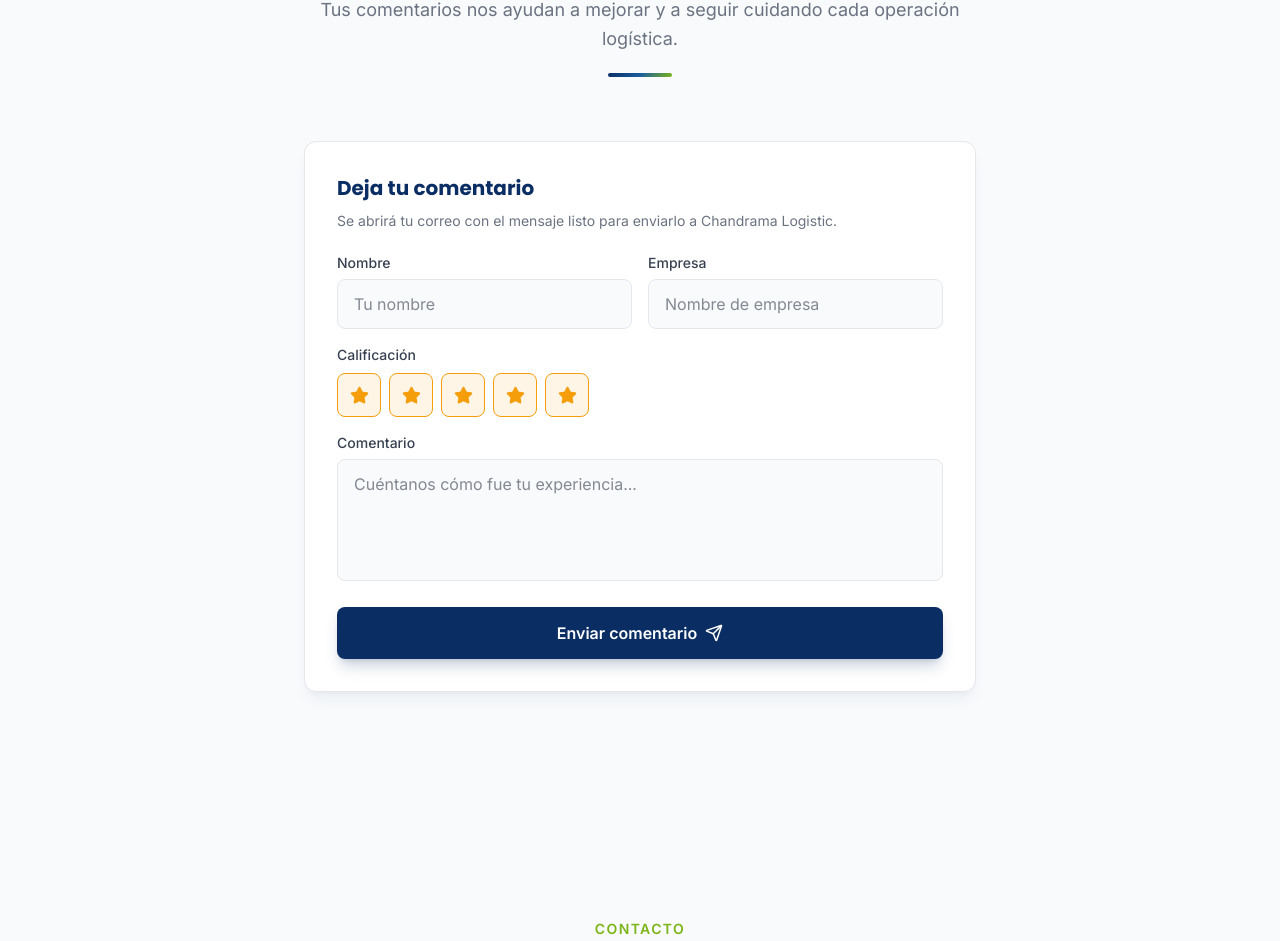
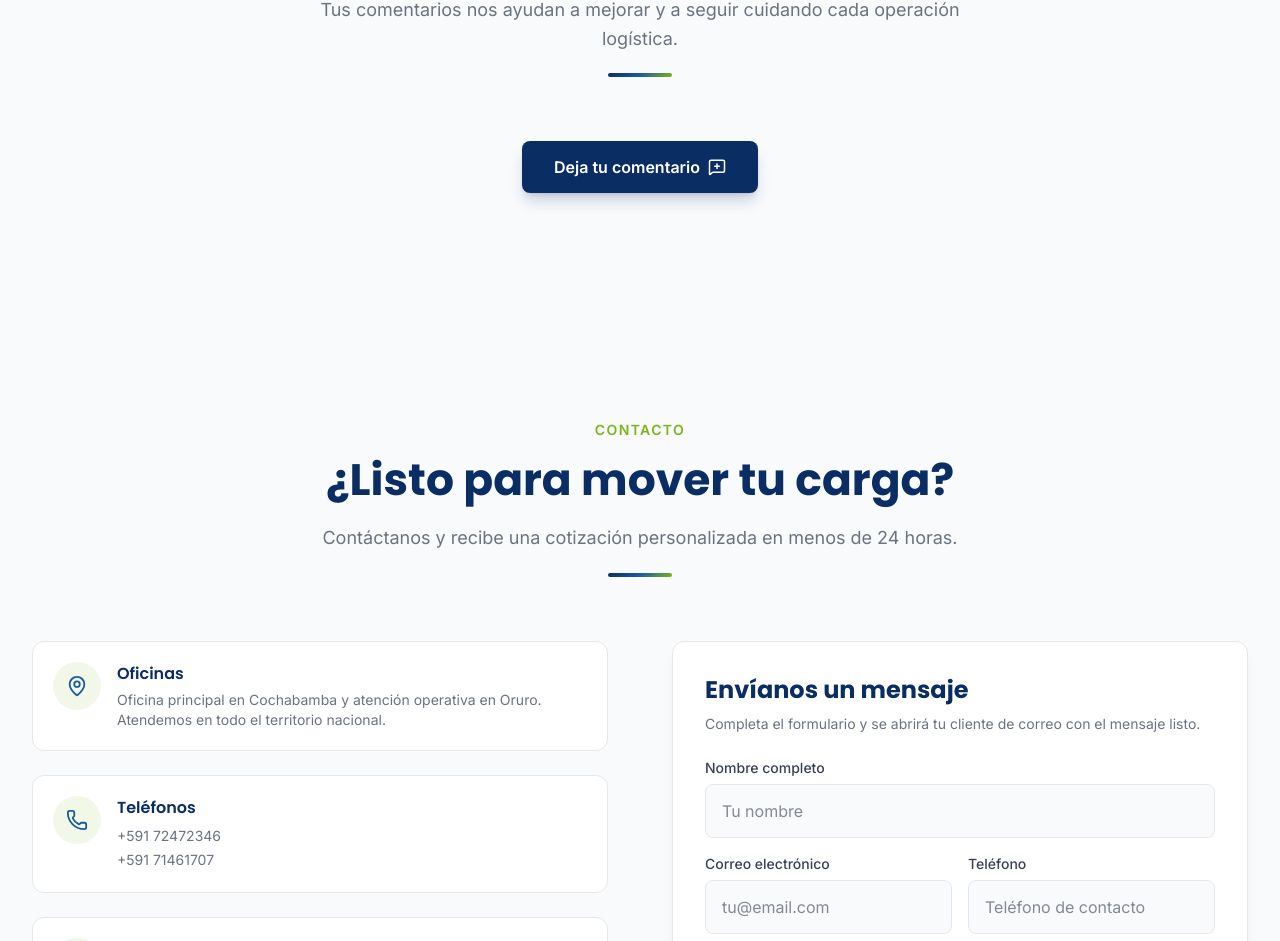
Before and after one commit to lets04/ChandramaLogistic, a React (Vite) app: page / in a window 1280 px wide. Shown: the part 10558-11499 px from the top of the page. Built offline with nearby package versions, Linux system fonts and the light colour scheme.

Commit message:
fix: corregir boton de comentarios

```diff
--- a/src/components/sections/Testimonials.tsx
+++ b/src/components/sections/Testimonials.tsx
@@ -1,11 +1,13 @@
 import { useState, type FormEvent } from 'react'
-import { Send, Star } from 'lucide-react'
+import { MessageSquarePlus, Send, Star, X } from 'lucide-react'
 import { company, testimonials } from '../../data/content'
 import { useScrollAnimation } from '../../hooks/useScrollAnimation'
 import { Button, SectionHeading } from '../ui/SectionHeading'
 
 export function Testimonials() {
   const { ref, isVisible } = useScrollAnimation<HTMLElement>()
+  const [isFormOpen, setIsFormOpen] = useState(false)
+  const [hasSubmitted, setHasSubmitted] = useState(false)
   const [form, setForm] = useState({ name: '', company: '', rating: 5, message: '' })
 
   const handleSubmit = (event: FormEvent) => {
@@ -16,6 +18,7 @@ export function Testimonials() {
       `Nombre: ${form.name}\nEmpresa: ${form.company || 'No especificada'}\nCalificación: ${form.rating}/5\n\nComentario:\n${form.message}`,
     )
 
+    setHasSubmitted(true)
     window.location.href = `mailto:${company.email}?subject=${subject}&body=${body}`
   }
 
@@ -30,11 +33,11 @@ export function Testimonials() {
 
         <div
           className={`mx-auto grid max-w-5xl gap-6 transition-all duration-700 ${
-            testimonials.length > 0 ? 'lg:grid-cols-[1fr_0.9fr]' : 'lg:max-w-2xl'
-          } ${isVisible ? 'translate-y-0 opacity-100' : 'translate-y-8 opacity-0'}`}
+            isVisible ? 'translate-y-0 opacity-100' : 'translate-y-8 opacity-0'
+          }`}
         >
           {testimonials.length > 0 && (
-            <div className="grid gap-4 sm:grid-cols-2 lg:grid-cols-1">
+            <div className="grid gap-4 sm:grid-cols-2 lg:grid-cols-3">
               {testimonials.map((testimonial) => (
                 <article
                   key={testimonial.name}
@@ -59,16 +62,39 @@ export function Testimonials() {
             </div>
           )}
 
+          <div className="mx-auto w-full max-w-2xl">
+            {!isFormOpen && (
+              <div className="flex justify-center">
+                <Button type="button" variant="primary" onClick={() => setIsFormOpen(true)}>
+                  Deja tu comentario
+                  <MessageSquarePlus size={18} />
+                </Button>
+              </div>
+            )}
+
+            {isFormOpen && (
               <form
                 onSubmit={handleSubmit}
                 className="rounded-xl border border-card-border bg-white p-5 shadow-lg shadow-primary/5 sm:p-6 md:p-8"
               >
+                <div className="flex items-start justify-between gap-4">
+                  <div>
                     <h3 className="font-heading text-lg font-bold text-primary sm:text-xl">
                       Deja tu comentario
                     </h3>
                     <p className="mt-2 text-sm leading-relaxed text-text-muted">
                       Se abrirá tu correo con el mensaje listo para enviarlo a Chandrama Logistic.
                     </p>
+                  </div>
+                  <button
+                    type="button"
+                    onClick={() => setIsFormOpen(false)}
+                    className="flex h-10 w-10 shrink-0 items-center justify-center rounded-lg border border-card-border bg-surface text-text-muted transition-colors hover:border-secondary hover:text-secondary"
+                    aria-label="Ocultar formulario"
+                  >
+                    <X size={18} />
+                  </button>
+                </div>
 
                 <div className="mt-5 space-y-4">
                   <div className="grid gap-4 sm:grid-cols-2">
@@ -144,7 +170,16 @@ export function Testimonials() {
                   Enviar comentario
                   <Send size={18} />
                 </Button>
+
+                {hasSubmitted && (
+                  <p className="mt-4 rounded-lg border border-secondary/20 bg-secondary/10 px-4 py-3 text-sm leading-relaxed text-primary">
+                    Gracias por compartir tu experiencia con Chandrama Logistic. Revisaremos tu
+                    comentario antes de publicarlo.
+                  </p>
+                )}
               </form>
+            )}
+          </div>
         </div>
       </div>
     </section>
```
Lines whose indentation alone changed are shown as unchanged.
